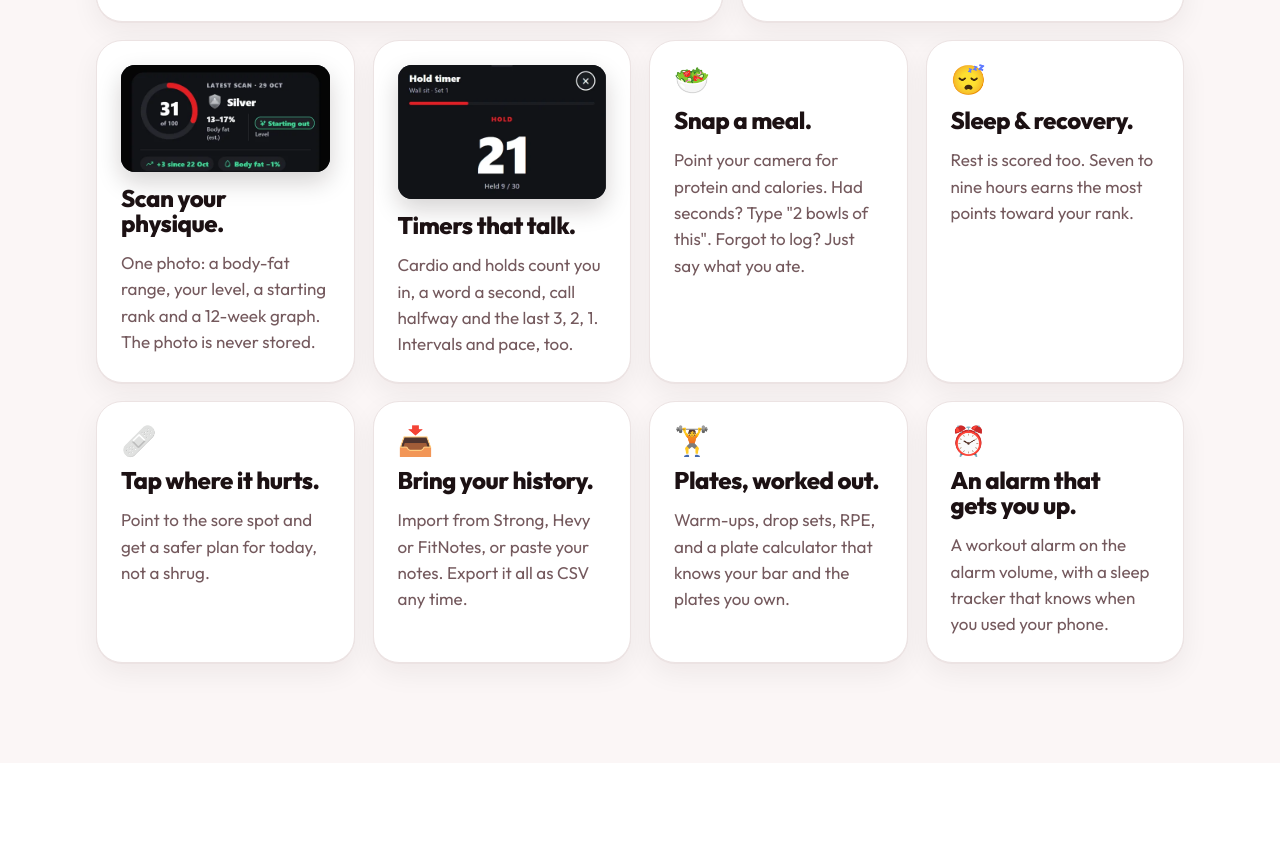
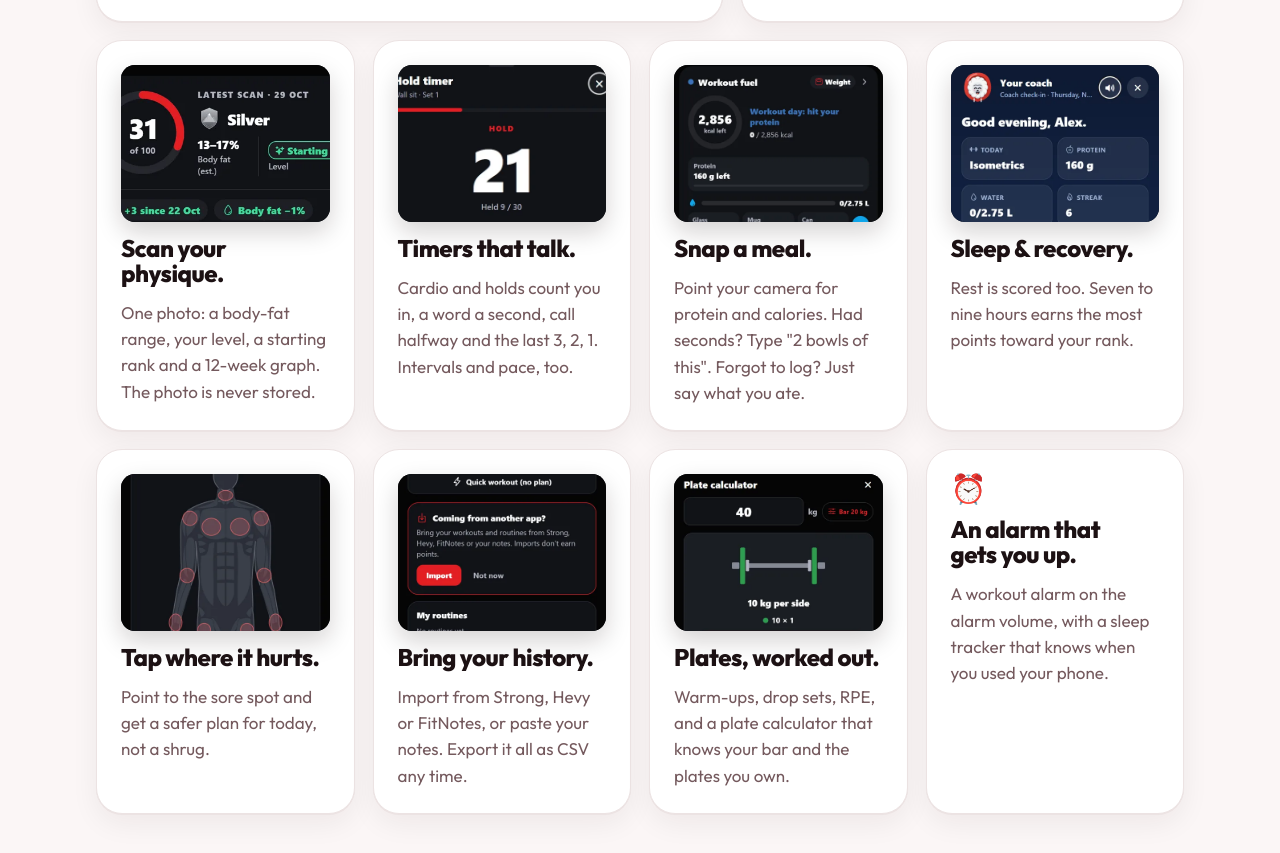
Before and after one commit to farhanrakeeb2005/2setsfitness-site, a plain HTML site: page index.html in a window 1280 px wide. Shown: the part 2134-2987 px from the top of the page. Drawn offline with Linux system fonts and the light colour scheme.

Commit message:
Real app screens in five more feature tiles (meal, recovery, pain, import, plates)
Co-Authored-By: Claude Opus 5.5 <noreply@anthropic.com>

```diff
--- a/index.html
+++ b/index.html
@@ -17,7 +17,7 @@
 <link rel="preconnect" href="https://fonts.gstatic.com" crossorigin>
 <!-- reuse the current site's display font (Outfit) -->
 <link href="https://fonts.googleapis.com/css2?family=Outfit:wght@400;500;600;700;800;900&display=swap" rel="stylesheet">
-<link rel="stylesheet" href="styles.redesign.css?v=9">
+<link rel="stylesheet" href="styles.redesign.css?v=10">
 </head>
 <body>
 <a class="skip" href="#main">Skip to content</a>
@@ -132,27 +132,27 @@
           <p>Cardio and holds count you in, a word a second, call halfway and the last 3, 2, 1. Intervals and pace, too.</p>
         </article>
         <article class="tile w-sm">
-          <span class="ic" aria-hidden="true">🥗</span>
+          <img class="tile-shot" src="img/app/tile-meal.webp?v=2" alt="Workout fuel on Home: 2,856 kcal and 160 g protein left, water and Log food" loading="lazy">
           <h3>Snap a meal.</h3>
           <p>Point your camera for protein and calories. Had seconds? Type "2 bowls of this". Forgot to log? Just say what you ate.</p>
         </article>
         <article class="tile w-sm">
-          <span class="ic" aria-hidden="true">😴</span>
+          <img class="tile-shot" src="img/app/tile-recovery.webp?v=2" alt="The coach's daily check-in: today's workout, protein, water, streak and what to do next" loading="lazy">
           <h3>Sleep &amp; recovery.</h3>
           <p>Rest is scored too. Seven to nine hours earns the most points toward your rank.</p>
         </article>
         <article class="tile w-sm">
-          <span class="ic" aria-hidden="true">🩹</span>
+          <img class="tile-shot" src="img/app/tile-pain.webp?v=2" alt="The pain guide's body map: tap where it hurts" loading="lazy">
           <h3>Tap where it hurts.</h3>
           <p>Point to the sore spot and get a safer plan for today, not a shrug.</p>
         </article>
         <article class="tile w-sm">
-          <span class="ic" aria-hidden="true">📥</span>
+          <img class="tile-shot" src="img/app/tile-import.webp?v=2" alt="Track's import card: bring workouts from Strong, Hevy or FitNotes" loading="lazy">
           <h3>Bring your history.</h3>
           <p>Import from Strong, Hevy or FitNotes, or paste your notes. Export it all as CSV any time.</p>
         </article>
         <article class="tile w-sm">
-          <span class="ic" aria-hidden="true">🏋️</span>
+          <img class="tile-shot" src="img/app/tile-plates.webp?v=2" alt="The plate calculator: 40 kg on a 20 kg bar is 10 kg per side" loading="lazy">
           <h3>Plates, worked out.</h3>
           <p>Warm-ups, drop sets, RPE, and a plate calculator that knows your bar and the plates you own.</p>
         </article>
--- a/styles.redesign.css
+++ b/styles.redesign.css
@@ -518,3 +518,5 @@ video::-webkit-media-controls, video::-webkit-media-controls-enclosure { display
 .phone-shot .phone { width: min(300px, 78vw); }
 .phone-shot figcaption { text-align: center; color: var(--dim); font-size: .95rem; max-width: 30ch; }
 .compete-grid { align-items: center; }
+/* small tiles: every screen the same shape, cropped from the top */
+.tile.w-sm .tile-shot { aspect-ratio: 4 / 3; object-fit: cover; object-position: top; }
```
Also changed, not shown: img/app/tile-import.webp (added), img/app/tile-meal.webp (added), img/app/tile-pain.webp (added), img/app/tile-plates.webp (added), img/app/tile-recovery.webp (added).
